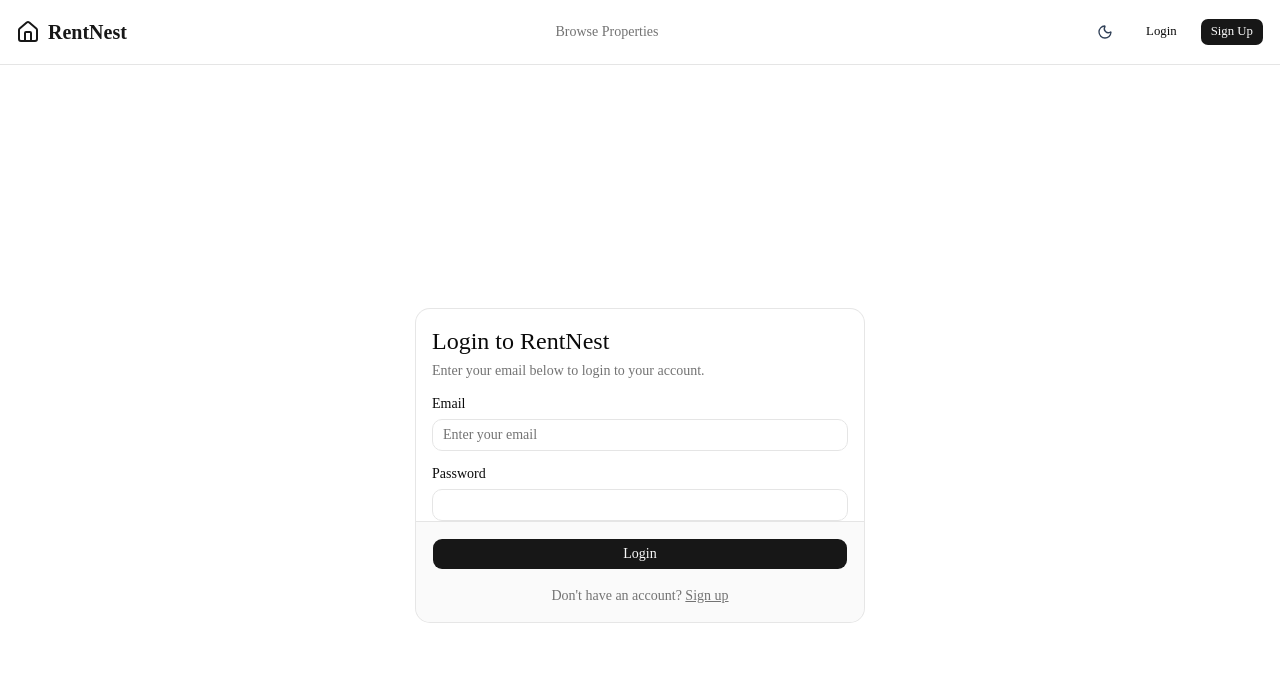
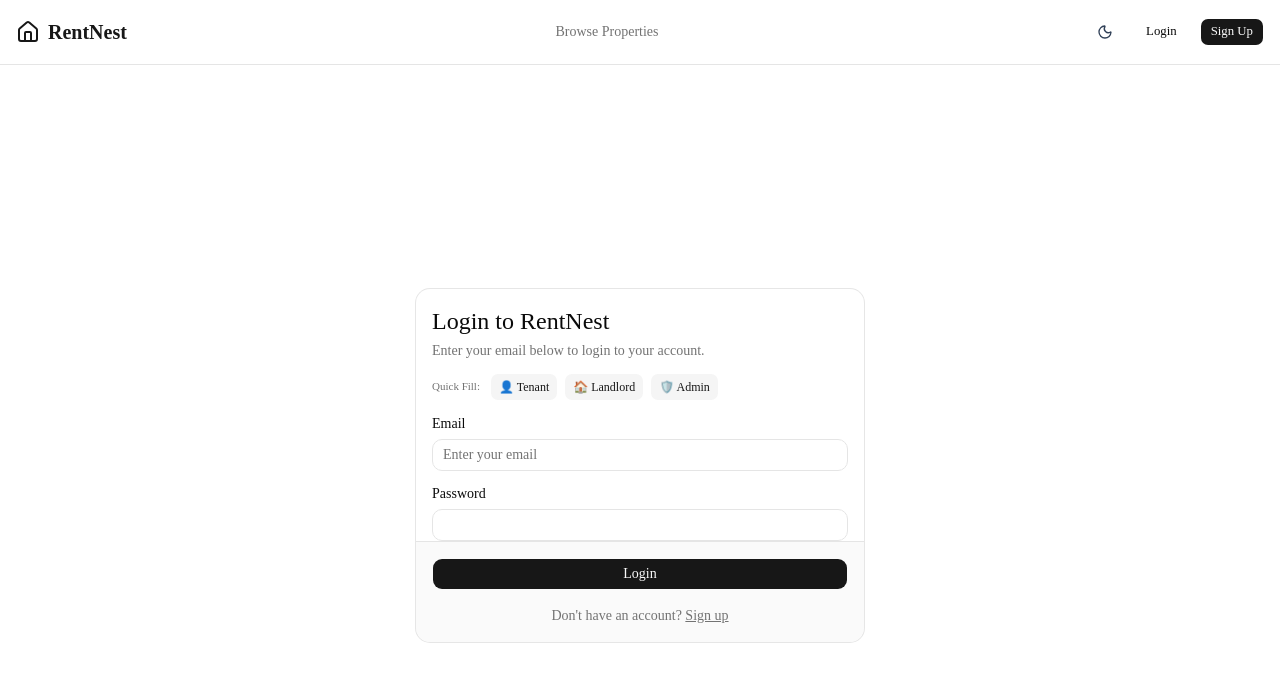
Before and after one commit to Prometheus2003/rentnest-frontend, a Next.js app: page /auth/login in a window 1280 px wide. Shown: the top 682 px of the page. Built offline with nearby package versions, Linux system fonts and the light colour scheme.

Commit message:
feat(auth): add 1-click quick-fill demo buttons for tenant, landlord, and admin

```diff
--- a/app/auth/login/page.tsx
+++ b/app/auth/login/page.tsx
@@ -22,7 +22,8 @@ export default function LoginPage() {
         setLoading(true);
 
         try {
-            const res = await fetch(`${process.env.NEXT_PUBLIC_API_URL}/login`,
+            const apiUrl = process.env.NEXT_PUBLIC_API_URL || "http://localhost:5000/api";
+            const res = await fetch(`${apiUrl}/login`,
                 {
                     method: "POST",
                     headers: {
@@ -62,6 +63,47 @@ export default function LoginPage() {
                 <CardHeader>
                     <CardTitle className="text-2xl">Login to RentNest</CardTitle>
                     <CardDescription>Enter your email below to login to your account.</CardDescription>
+
+                    {/* Quick-Fill Demo Buttons */}
+                    <div className="flex flex-wrap items-center gap-1.5 pt-2">
+                        <span className="text-[11px] text-muted-foreground mr-1">Quick Fill:</span>
+                        <Button
+                            type="button"
+                            variant="secondary"
+                            size="sm"
+                            className="text-xs h-7 px-2 cursor-pointer"
+                            onClick={() => {
+                                setEmail("tenant@rentnest.com");
+                                setPassword("tenant123");
+                            }}
+                        >
+                            👤 Tenant
+                        </Button>
+                        <Button
+                            type="button"
+                            variant="secondary"
+                            size="sm"
+                            className="text-xs h-7 px-2 cursor-pointer"
+                            onClick={() => {
+                                setEmail("landlord@rentnest.com");
+                                setPassword("landlord123");
+                            }}
+                        >
+                            🏠 Landlord
+                        </Button>
+                        <Button
+                            type="button"
+                            variant="secondary"
+                            size="sm"
+                            className="text-xs h-7 px-2 cursor-pointer"
+                            onClick={() => {
+                                setEmail("admin@rentnest.com");
+                                setPassword("admin123");
+                            }}
+                        >
+                            🛡️ Admin
+                        </Button>
+                    </div>
                 </CardHeader>
                 <form onSubmit={handleLogin}>
                     <CardContent className="grid gap-4">
```
